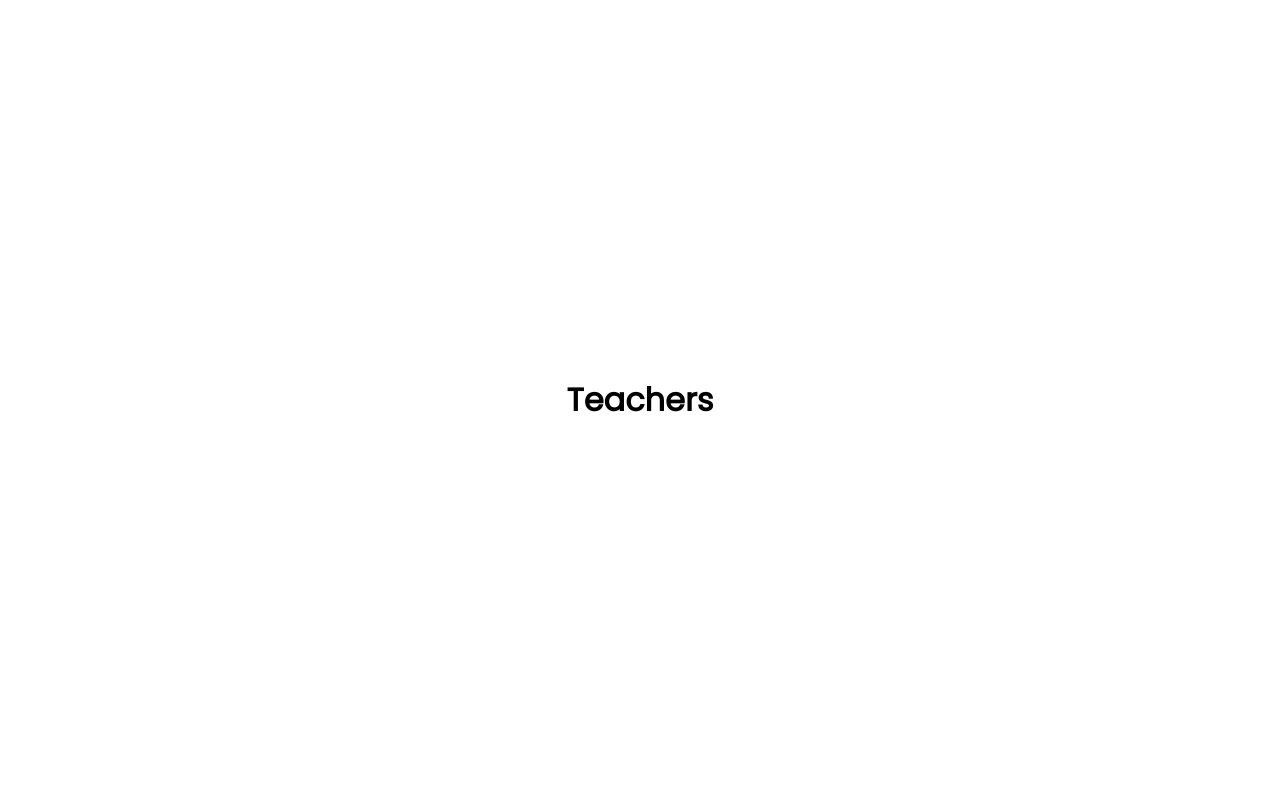
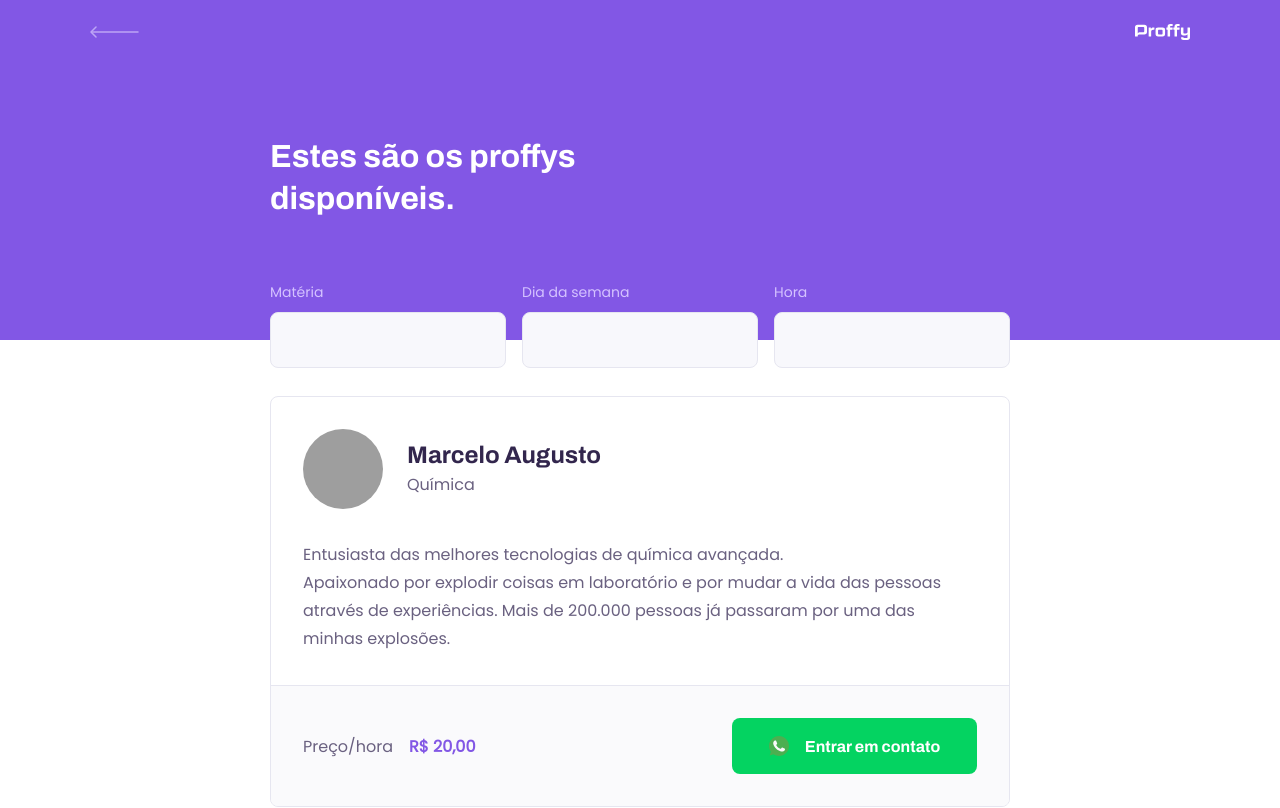
Before and after one commit to marusello/proffy-web, a React (Create React App) app: page /study in a window 1280 px wide. Shown: the top 808 px of the page. Built offline with nearby package versions, Linux system fonts and the light colour scheme; grey boxes are pictures that could not be loaded.

Commit message:
Criado e estelizado a tela de TeacherList

```diff
--- a/src/assets/styles/global.css
+++ b/src/assets/styles/global.css
@@ -46,6 +46,7 @@
 button,
 textarea {
   font: 500 1.6rem Poppins;
+  color: var(--color-text-base);
 }
 
 .container {
--- /dev/null
+++ b/src/components/PageHeader/index.tsx
@@ -0,0 +1,32 @@
+import React from 'react';
+import { Link } from 'react-router-dom';
+
+import logoImg from '../../assets/images/logo.svg';
+import backIcon from '../../assets/images/icons/back.svg';
+
+import './styles.css';
+
+interface PageHeaderProps {
+  title: string;
+}
+
+ const PageHeader: React.FC<PageHeaderProps> = (props) => {
+  return (
+    <header className="page-header">
+    <div className="top-bar-container">
+      <Link to="/">
+        <img src={backIcon} alt="Voltar"/>
+      </Link>
+      <img src={logoImg} alt="Proffy"/>
+    </div>
+
+    <div className="header-content">
+      <strong>{props.title}</strong>
+
+      {props.children}
+    </div>
+  </header>
+  );
+}
+
+export default PageHeader;
--- /dev/null
+++ b/src/components/PageHeader/styles.css
@@ -0,0 +1,66 @@
+.page-header {
+  display: flex;
+  flex-direction: column;
+  background-color: var(--color-primary);
+}
+
+.page-header .top-bar-container {
+  width: 90%;
+  margin: 0 auto;
+  display: flex;
+  justify-content: space-between;
+  align-items: center;
+  color: var(--color-text-in-primary);
+  padding: 1.6rem 0;
+}
+
+.page-header .top-bar-container  a {
+  height: 3.2rem;
+  transition: opacity ,.2s;
+}
+
+.page-header .top-bar-container a:hover {
+  opacity: 0.6;
+}
+
+.page-header .top-bar-container > img {
+  height: 1.6rem;
+}
+
+.page-header .header-content {
+  width: 90%;
+  margin: 0 auto;
+  position: relative;
+  margin: 3.2rem auto;
+}
+
+.page-header .header-content strong {
+  font: 700 3.2rem Archivo;
+  line-height: 4.2rem;
+  color: var(--color-title-in-primary);
+}
+
+@media (min-width: 700px) {
+  .page-header {
+    height: 340px;
+  }
+
+  .page-header .top-bar-container {
+    max-width: 1100px;
+  }
+
+  .page-header .header-content {
+    flex: 1;
+    max-width: 740px;
+    margin: 0 auto;
+    padding-bottom: 48px;
+    display: flex;
+    flex-direction: column;
+    justify-content: center;
+    align-items: flex-start;
+  }
+
+  .page-header .header-content strong {
+    max-width: 350px;
+  };
+}
--- /dev/null
+++ b/src/components/TeacherItem/index.tsx
@@ -0,0 +1,36 @@
+import React from 'react';
+
+import whatsappIcon from '../../assets/images/icons/whatsapp.svg';
+
+import './styles.css';
+
+export default function TeacherItem() {
+  return (
+    <article className="teacher-item">
+          <header>
+            <img src="https://avatars3.githubusercontent.com/u/38086479?s=400&u=7a775e29f528ef9577b69f0ca07cad3630cda0ae&v=4" alt="Marcelo Augusto"/>
+            <div>
+              <strong>Marcelo Augusto</strong>
+              <span>Química</span>
+            </div>
+          </header>
+
+          <p>
+          Entusiasta das melhores tecnologias de química avançada.
+          <br />
+          Apaixonado por explodir coisas em laboratório e por mudar a vida das pessoas através de experiências. Mais de 200.000 pessoas já passaram por uma das minhas explosões.
+          </p>
+
+          <footer>
+            <p>
+              Preço/hora
+              <strong>R$ 20,00</strong>
+            </p>
+            <button type="button">
+              <img src={whatsappIcon} alt="Whatsapp"/>
+              Entrar em contato
+            </button>
+          </footer>
+        </article>
+  )
+}
--- /dev/null
+++ b/src/components/TeacherItem/styles.css
@@ -0,0 +1,102 @@
+.teacher-item {
+  background: var(--color-box-base);
+  border: 1px solid var(--color-line-in-white);
+  border-radius: 0.8rem;
+  margin-top: 2.4rem;
+  overflow: hidden;
+}
+
+.teacher-item header {
+  padding: 3.2rem 2rem;
+  display: flex;
+  align-items: center;
+}
+
+.teacher-item header img {
+  width: 8rem;
+  height: 8rem;
+  border-radius: 50%;
+}
+
+.teacher-item header div {
+  margin-left: 2.4rem;
+}
+
+.teacher-item header div strong {
+  font: 700 2.4rem Archivo;
+  display: block;
+  color: var(--color-text-title);
+}
+
+.teacher-item header div span {
+  font-size: 1.6rem;
+  display: block;
+  margin-top: 0.4rem;
+}
+
+.teacher-item footer {
+  padding: 3.2rem 1rem;
+  background: var(--color-box-footer);
+  border-top: 1px solid var(--color-line-in-white);
+  margin-top: 3.2rem;
+  display: flex;
+  align-items: center;
+  justify-content: space-between;
+}
+
+.teacher-item footer p strong {
+  color: var(--color-primary);
+  font-size: 1.6rem;
+  display: block;
+}
+
+.teacher-item footer button {
+  width: 20rem;
+  height: 5.6rem;
+  background: var(--color-secundary);
+  color: var(--color-button-text);
+  border: 0;
+  border-radius: 0.8rem;
+  cursor: pointer;
+  font: 700 1.4rem Archivo;
+  display: flex;
+  align-items: center;
+  justify-content: space-evenly;
+  transition: 0.2s;
+}
+
+.teacher-item footer button:hover {
+  background: var(--color-secundary-dark);
+}
+
+.teacher-item > p {
+  padding: 0 2rem;
+  font-size: 1.6rem;
+  line-height: 2.8rem;
+}
+
+@media (min-width: 700px) {
+  .teacher-item header,
+  .teacher-item footer {
+    padding: 3.2rem;
+  }
+
+  .teacher-item > p {
+    padding: 0 3.2rem;
+  }
+
+  .teacher-item footer p strong {
+    display: initial;
+    margin-left: 1.6rem;
+  }
+
+  .teacher-item footer button {
+    width: 24.5rem;
+    font-size: 1.6rem;
+    justify-content: center;
+  }
+
+  .teacher-item footer button img {
+    margin-right: 1.6rem;
+  }
+}
--- a/src/pages/TeacherForm/index.tsx
+++ b/src/pages/TeacherForm/index.tsx
@@ -1,7 +1,11 @@
 import React from 'react';
+
+import PageHeader from '../../components/PageHeader';
 
 export default function TeacherForm() {
   return (
-    <h1>Teacher Form</h1>
+    <div id="page-teacher-form" className="container">
+    <PageHeader title="Que incrível que você quer dar aulas."/>
+  </div>
   )
 }
--- a/src/pages/TeacherList/index.tsx
+++ b/src/pages/TeacherList/index.tsx
@@ -1,7 +1,39 @@
 import React from 'react';
+
+import PageHeader from '../../components/PageHeader'
+import TeacherItem from '../../components/TeacherItem';
+
+import './styles.css';
 
 export default function TeacherList() {
   return (
-    <h1>Teachers</h1>
+    <div id="page-teacher-list" className="container">
+      <PageHeader title="Estes são os proffys disponíveis.">
+        <form id="search-teachers">
+          <div className="input-block">
+            <label htmlFor="subject">Matéria</label>
+            <input type="text" id="subject" />
+          </div>
+
+          <div className="input-block">
+            <label htmlFor="week_day">Dia da semana</label>
+            <input type="text" id="subject" />
+          </div>
+
+          <div className="input-block">
+            <label htmlFor="time">Hora</label>
+            <input type="text" id="subject" />
+          </div>
+        </form>
+      </PageHeader>
+
+      <main>
+        <TeacherItem />
+        <TeacherItem />
+        <TeacherItem />
+        <TeacherItem />
+
+      </main>
+    </div>
   )
 }
--- /dev/null
+++ b/src/pages/TeacherList/styles.css
@@ -0,0 +1,76 @@
+#page-teacher-list {
+  width: 100vw;
+  height: 100vh;
+}
+
+#search-teachers {
+  margin-top: 3.2rem;
+}
+
+#search-teachers label {
+  color: var(--color-text-in-primary);
+}
+
+#search-teachers .input-block {
+  position: relative;
+}
+
+#search-teachers .input-block + .input-block {
+  margin-top: 1.4rem;
+}
+
+#search-teachers .input-block label {
+  font-size: 1.4rem;
+}
+
+#search-teachers .input-block  input{
+  width: 100%;
+  height: 5.6rem;
+  margin-top: 0.8rem;
+  border-radius: 0.8rem;
+  background: var(--color-input-background);
+  border: 1px solid var(--color-line-in-white);
+  outline: 0;
+  padding: 0 1.6rem;
+  font: 1.6rem Archivo;
+}
+
+#search-teachers .input-block:focus-within::after {
+  width: calc(100% - 3.2rem);
+  height: 2px;
+  content: '';
+  background: var(--color-primary-light);
+  position: absolute;
+  left: 1.6rem;
+  right: 1.6rem;
+  bottom: 0;
+}
+
+#page-teacher-list main {
+  margin: 3.2rem auto;
+  width: 90%;
+}
+
+@media (min-width: 700px) {
+  #page-teacher-list {
+    max-width: 100vw;
+  }
+
+  #search-teachers {
+    display: grid;
+    grid-template-columns: repeat(3, 1fr);
+    column-gap: 16px;
+    position: absolute;
+    bottom: -28px;
+  }
+
+  #search-teachers .input-block + .input-block {
+    margin-top: 0;
+  }
+
+  #page-teacher-list main {
+    padding: 3.2rem 0;
+    max-width: 740px;
+    margin: 0 auto;
+  }
+}
```
